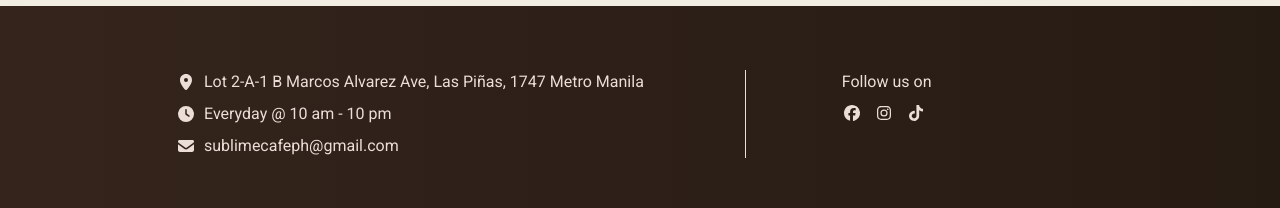
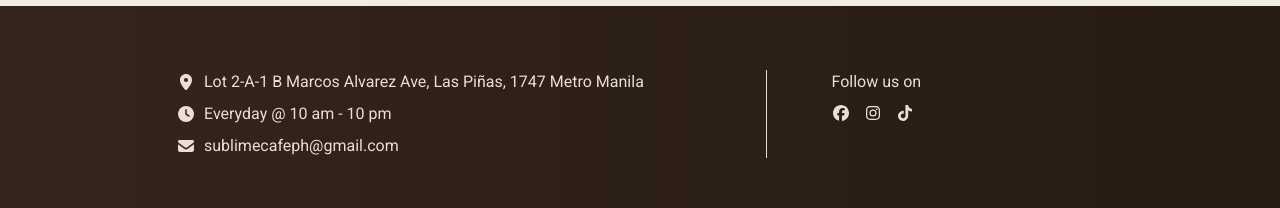
Before and after one commit to zachgse/sublime, a Next.js app: page / in a window 1280 px wide. Shown: the part 1667-1875 px from the top of the page. Built offline with nearby package versions, Linux system fonts and the light colour scheme; no server answers; the database is empty.

Commit message:
Reduce gap in footer

```diff
--- a/components/ui/Footer.tsx
+++ b/components/ui/Footer.tsx
@@ -5,7 +5,7 @@ import { faFacebook, faInstagram, faTiktok } from '@fortawesome/free-brands-svg-
 export const Footer = () => {
     return (
         <div className="w-full py-16 bg-linear-to-r from-[#34241c] to-[#261b13] text-[#ebded6] relative">
-            <div className="px-4 lg:px-40 flex w-full gap-20">
+            <div className="px-4 lg:px-40 flex w-full gap-12">
                 <div className="w-2/3 md:border-r border-[#ebded6] flex flex-col gap-2 px-4">
                     <div className="flex w-full items-center gap-2">
                         <FontAwesomeIcon icon={faMapMarkerAlt} className="w-4 h-4" />
```
